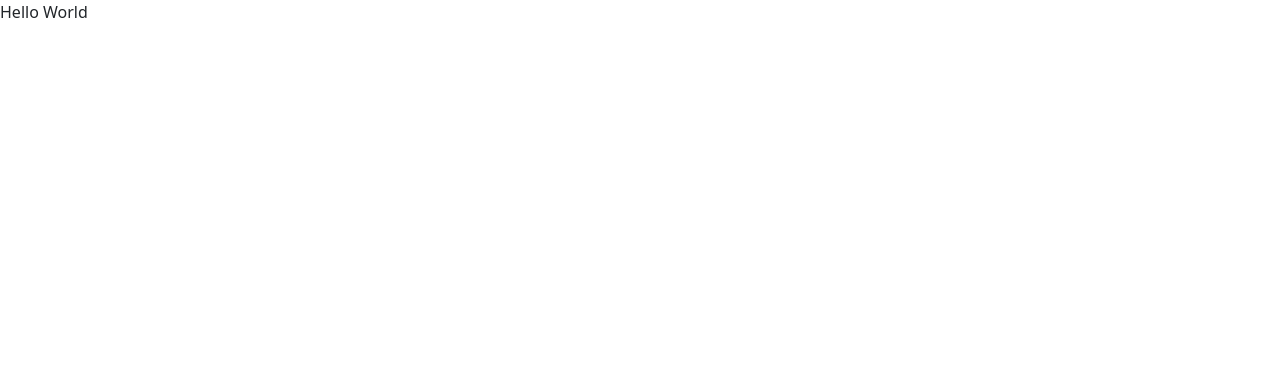
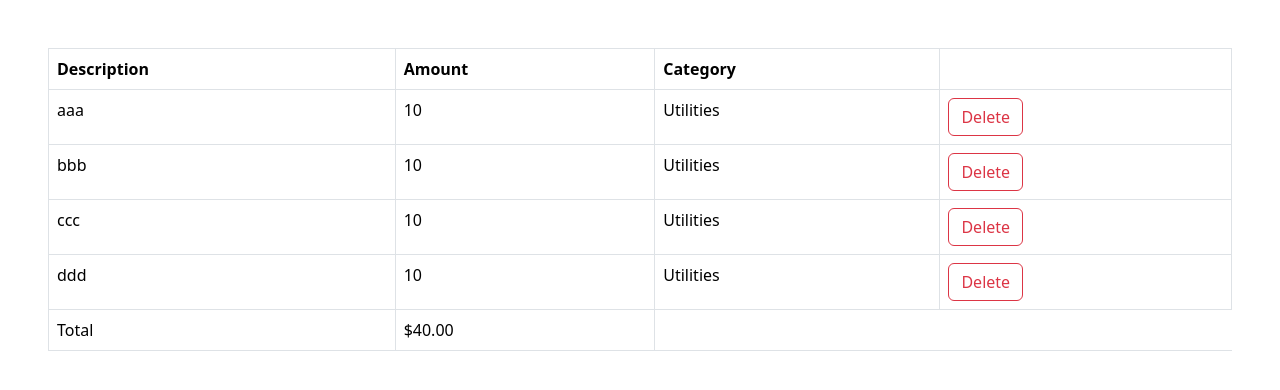
Before and after one commit to taya-win/expense-tracker-react, a React (Vite) app: page / in a window 1280 px wide. Shown: the top 390 px of the page. Built offline with nearby package versions, Linux system fonts and the light colour scheme.

Commit message:
Building ExpenseList

```diff
--- a/src/App.tsx
+++ b/src/App.tsx
@@ -1,3 +1,20 @@
+import ExpenseList from "./components/ExpenseList.tsx";
+import {useState} from "react";
+
 export default function App() {
-    return "Hello World";
+    const [expenses, setExpenses] = useState([
+            {id: 0, description: "aaa", amount: 10, category: "Utilities"},
+            {id: 1, description: "bbb", amount: 10, category: "Utilities"},
+            {id: 2, description: "ccc", amount: 10, category: "Utilities"},
+            {id: 3, description: "ddd", amount: 10, category: "Utilities"},
+    ]);
+
+    return <div className="p-5">
+        {expenses.length != 0 && <ExpenseList
+            expenses={expenses}
+            onDelete={(id: number) => {
+                setExpenses(expenses.filter(item => item.id !== id));
+            }}
+        />}
+    </div>;
 }
--- /dev/null
+++ b/src/components/ExpenseList.tsx
@@ -0,0 +1,39 @@
+interface  Expense{
+    id: number;
+    description: string;
+    amount: number;
+    category: string;
+}
+
+interface Props {
+    expenses: Expense[];
+    onDelete: (id: number) => void;
+}
+export default function ExpenseList({expenses, onDelete}: Props) {
+    return <table className="table table-bordered">
+        <thead>
+            <tr>
+                <th>Description</th>
+                <th>Amount</th>
+                <th>Category</th>
+                <th></th>
+            </tr>
+        </thead>
+        <tbody>
+        {expenses.map(item => (<tr key={item.id}>
+            <td>{item.description}</td>
+            <td>{item.amount}</td>
+            <td>{item.category}</td>
+            <td>
+                <button className="btn btn-outline-danger" onClick={() => onDelete(item.id)}>Delete</button>
+            </td>
+        </tr>))}
+        </tbody>
+        <tfoot>
+        <tr>
+            <td>Total</td>
+            <td>${expenses.reduce((previousValue, expense) => expense.amount + previousValue, 0).toFixed(2)}</td>
+        </tr>
+        </tfoot>
+    </table>;
+}
```
